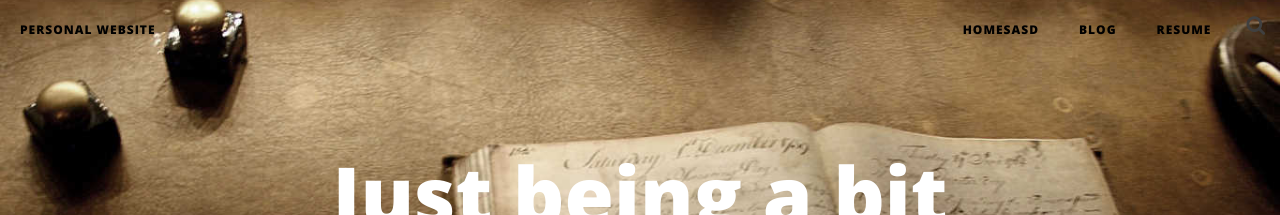
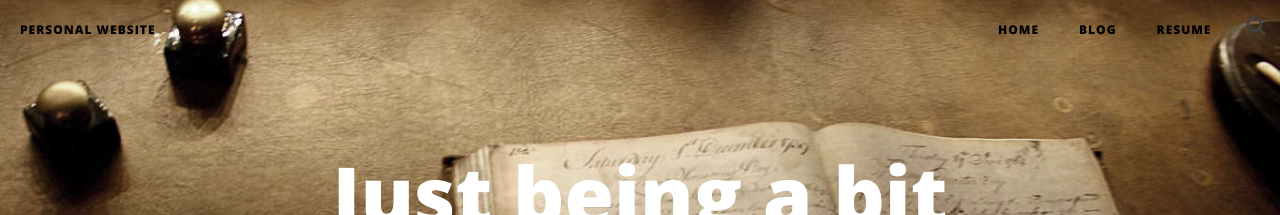
Before and after one commit to PrashantShivajiBhapkar/PrashantShivajiBBhapkar.github.io, a Jekyll site: the page built from blog/index.html, in a window 1280 px wide. Shown: the top 215 px of the page. Built offline with Jekyll 4.4.1, drawn with Linux system fonts in a browser that asks for light colours; nearby versions of some CDN libraries; the list of posts is cut into pages by our own code.

Commit message:
updated header

```diff
--- a/_includes/nav.html
+++ b/_includes/nav.html
@@ -10,20 +10,20 @@
                 <span class="icon-bar"></span>
                 <span class="icon-bar"></span>
             </button>
-            <a class="navbar-brand" href="/" style="color:black;padding:20px; font-family:'Open Sans', 'Helvetica Neue', Helvetica, Arial, sans-serif; text-transform:uppercase;font-size:12px;font-weight:800;letter-spacing:1px;">{{ site.title }}</a>
+            <a class="navbar-brand" href="/" style="color:black;padding:20px; font-family:'Open Sans', 'Helvetica Neue', Helvetica, Arial, sans-serif; text-transform:uppercase;font-size:12px;font-weight:800;letter-spacing:1px; hover:#d1d1d1">{{ site.title }}</a>
         </div>
 
         <!-- Collect the nav links, forms, and other content for toggling -->
         <div class="collapse navbar-collapse" id="bs-example-navbar-collapse-1">
             <ul class="nav navbar-nav navbar-right">
                 <li>
-                    <a href="/" style="color:black;padding:20px; font-family:'Open Sans', 'Helvetica Neue', Helvetica, Arial, sans-serif; text-transform:uppercase;font-size:12px;font-weight:800;letter-spacing:1px;">homesasd</a>
+                    <a href="/" style="color:black;padding:20px; font-family:'Open Sans', 'Helvetica Neue', Helvetica, Arial, sans-serif; text-transform:uppercase;font-size:12px;font-weight:800;letter-spacing:1px; hover:#d1d1d1">home</a>
                 </li>
                 <li>
-                    <a href="/blog/" style="color:black;padding:20px; font-family:'Open Sans', 'Helvetica Neue', Helvetica, Arial, sans-serif; text-transform:uppercase;font-size:12px;font-weight:800;letter-spacing:1px;">blog</a>
+                    <a href="/blog/" style="color:black;padding:20px; font-family:'Open Sans', 'Helvetica Neue', Helvetica, Arial, sans-serif; text-transform:uppercase;font-size:12px;font-weight:800;letter-spacing:1px; hover:#d1d1d1">blog</a>
                 </li>
                 <li>
-                    <a href="/resume/Resume PrashantShivajiBhapkar.pdf" style="color:black;padding:20px; font-family:'Open Sans', 'Helvetica Neue', Helvetica, Arial, sans-serif; text-transform:uppercase;font-size:12px;font-weight:800;letter-spacing:1px;">resume</a>
+                    <a href="/resume/Resume PrashantShivajiBhapkar.pdf" style="color:black;padding:20px; font-family:'Open Sans', 'Helvetica Neue', Helvetica, Arial, sans-serif; text-transform:uppercase;font-size:12px;font-weight:800;letter-spacing:1px; hover:#d1d1d1">resume</a>
                 </li>
                 <li>
                     <a href="/search/" class="nav-search-link" title="SEARCH">
```
